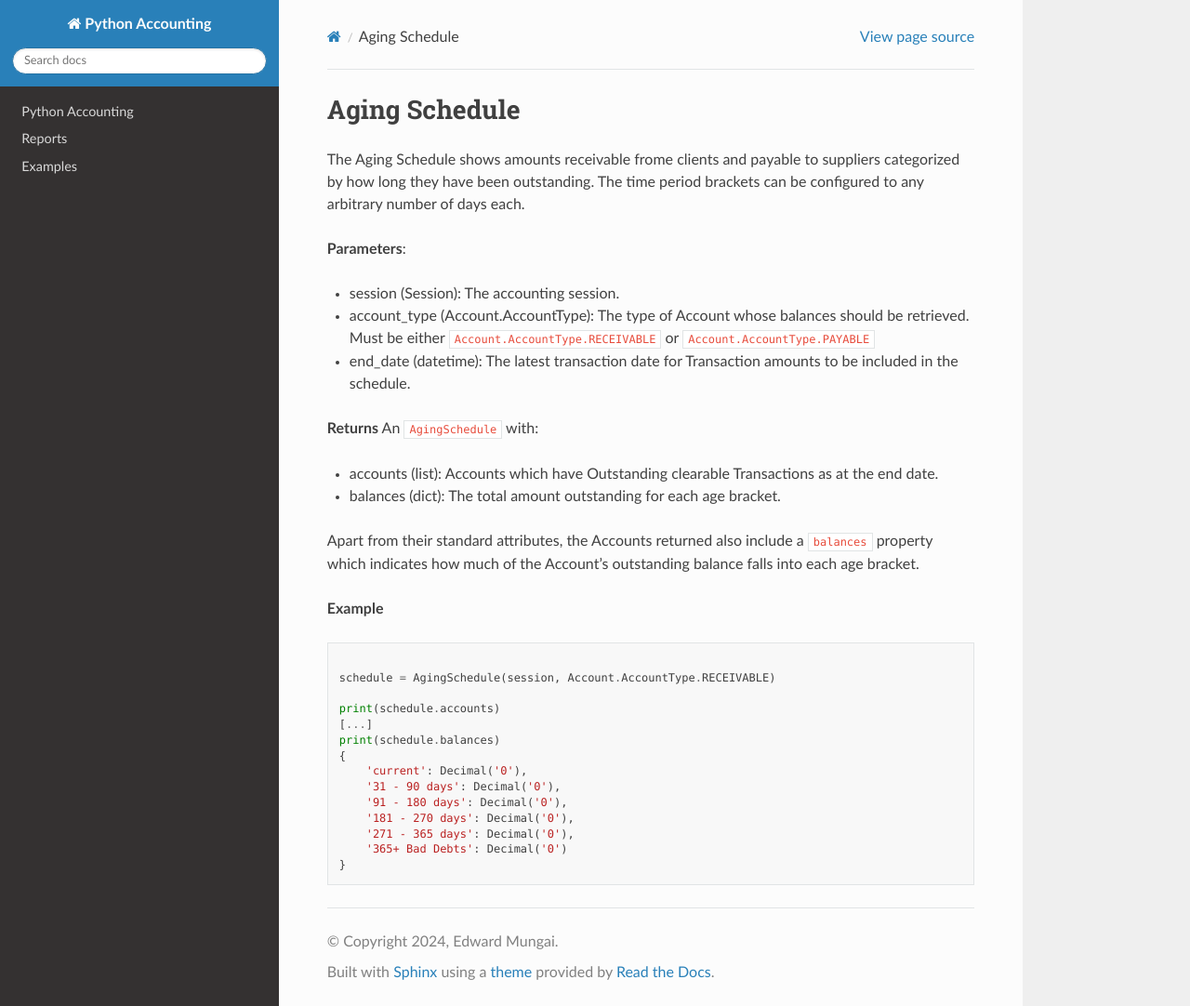
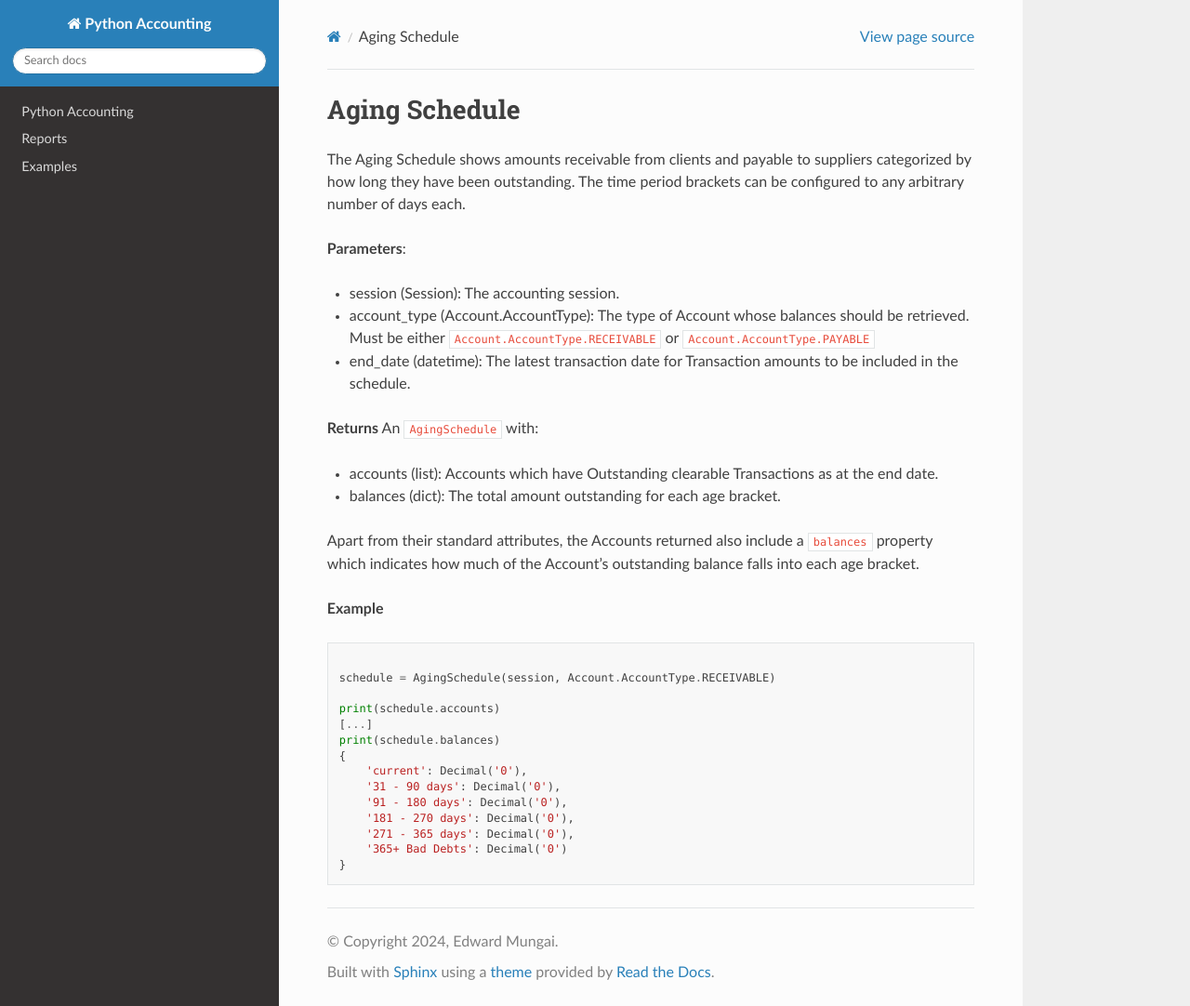
Before and after one commit to ekmungai/python-accounting, a Sphinx documentation site: the page built from docs/aging_schedule.md, in a window 1280 px wide and 1082 px high. Shown: the whole window at 93% size. Built offline with Sphinx 7.4.7 and the Read the Docs theme 2.0.0, drawn with Linux system fonts in a browser that asks for light colours.

```diff
--- a/docs/aging_schedule.md
+++ b/docs/aging_schedule.md
@@ -1,5 +1,5 @@
 ## Aging Schedule
-The Aging Schedule shows amounts receivable frome clients and payable to suppliers categorized by how long they have been outstanding. The time period brackets can be configured to any arbitrary number of days each.
+The Aging Schedule shows amounts receivable from clients and payable to suppliers categorized by how long they have been outstanding. The time period brackets can be configured to any arbitrary number of days each.
 
 **Parameters**:
 - session (Session): The accounting session.
```
Also changed, not shown: docs/tax_inclusive.md (+1 -1 lines), 2 other files.
